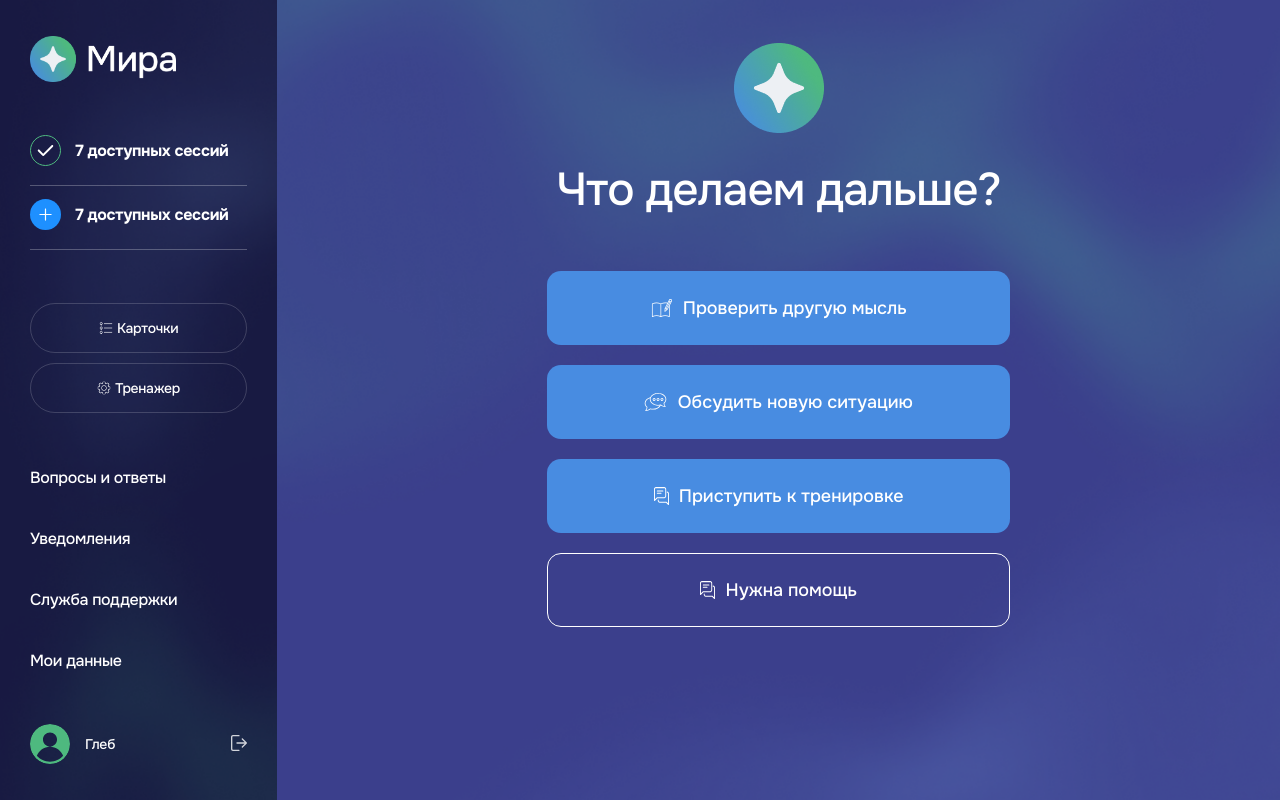
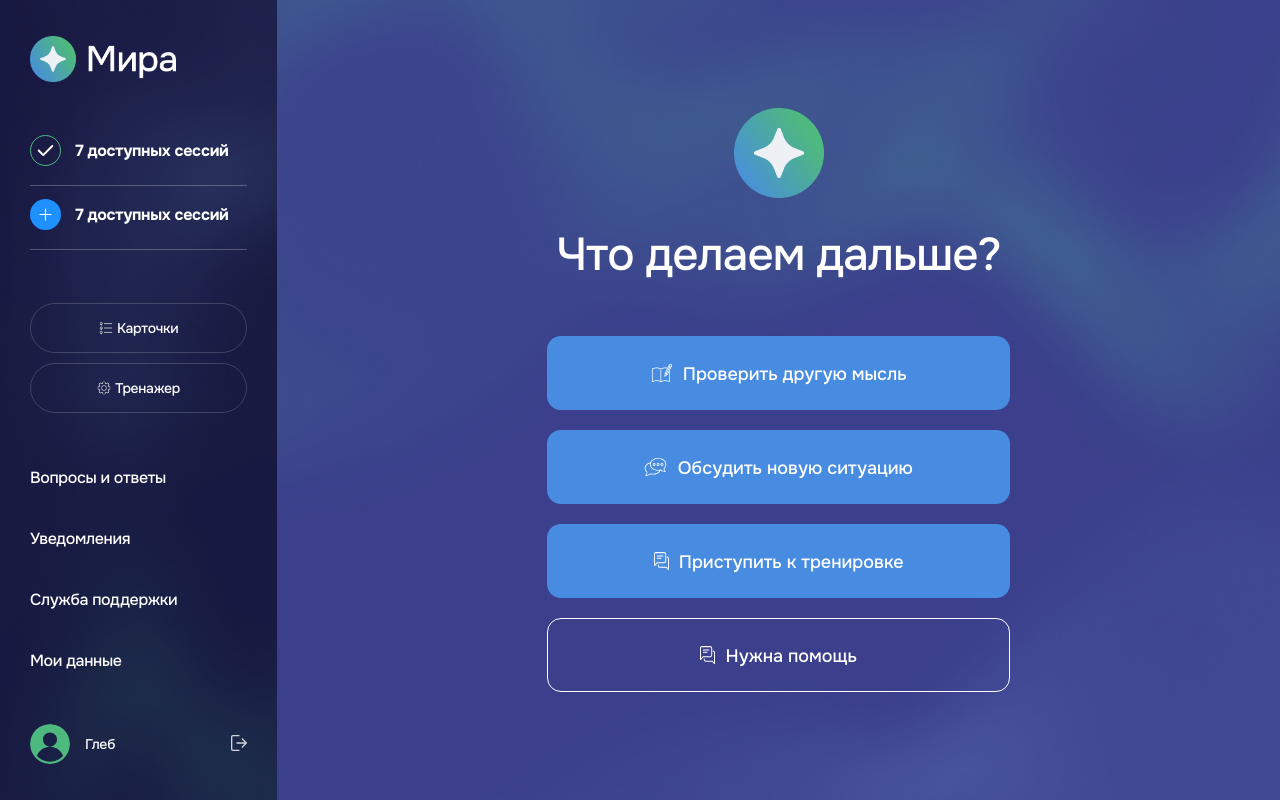
Before and after one commit to Jenya-b/mira, a React (Vite) app: page / in a window 1280 px wide. Built offline with nearby package versions, Linux system fonts and the light colour scheme; no server answers.

Commit message:
feat: change styles chat wrapper

```diff
--- a/src/pages/Chat/Chat.styled.ts
+++ b/src/pages/Chat/Chat.styled.ts
@@ -2,8 +2,11 @@ import styled from 'styled-components';
 
 export const Wrapper = styled.div`
 	position: relative;
-	display: grid;
-	grid-template: 1fr 9.29rem / 1fr;
+
+	&.grid {
+		display: grid;
+		grid-template: 1fr 9.29rem / 1fr;
+	}
 
 	@media (max-width: 1000px) {
 		grid-template: 1fr 5.07143rem / 1fr;
@@ -90,4 +93,6 @@ export const Button = styled.button`
 	}
 `;
 
-export const ChatWrap = styled.div``;
+export const ChatWrap = styled.div`
+	height: 100%;
+`;
--- a/src/pages/Chat/Chat.tsx
+++ b/src/pages/Chat/Chat.tsx
@@ -49,7 +49,7 @@ const ChatPage: FC = () => {
 	};
 
 	return (
-		<Wrapper>
+		<Wrapper className={!hiddenInput ? 'grid' : ''}>
 			<ChatWrap>{renderSessionBlock()}</ChatWrap>
 			<Label className={hiddenInput ? 'hidden' : ''}>
 				<Input
```
